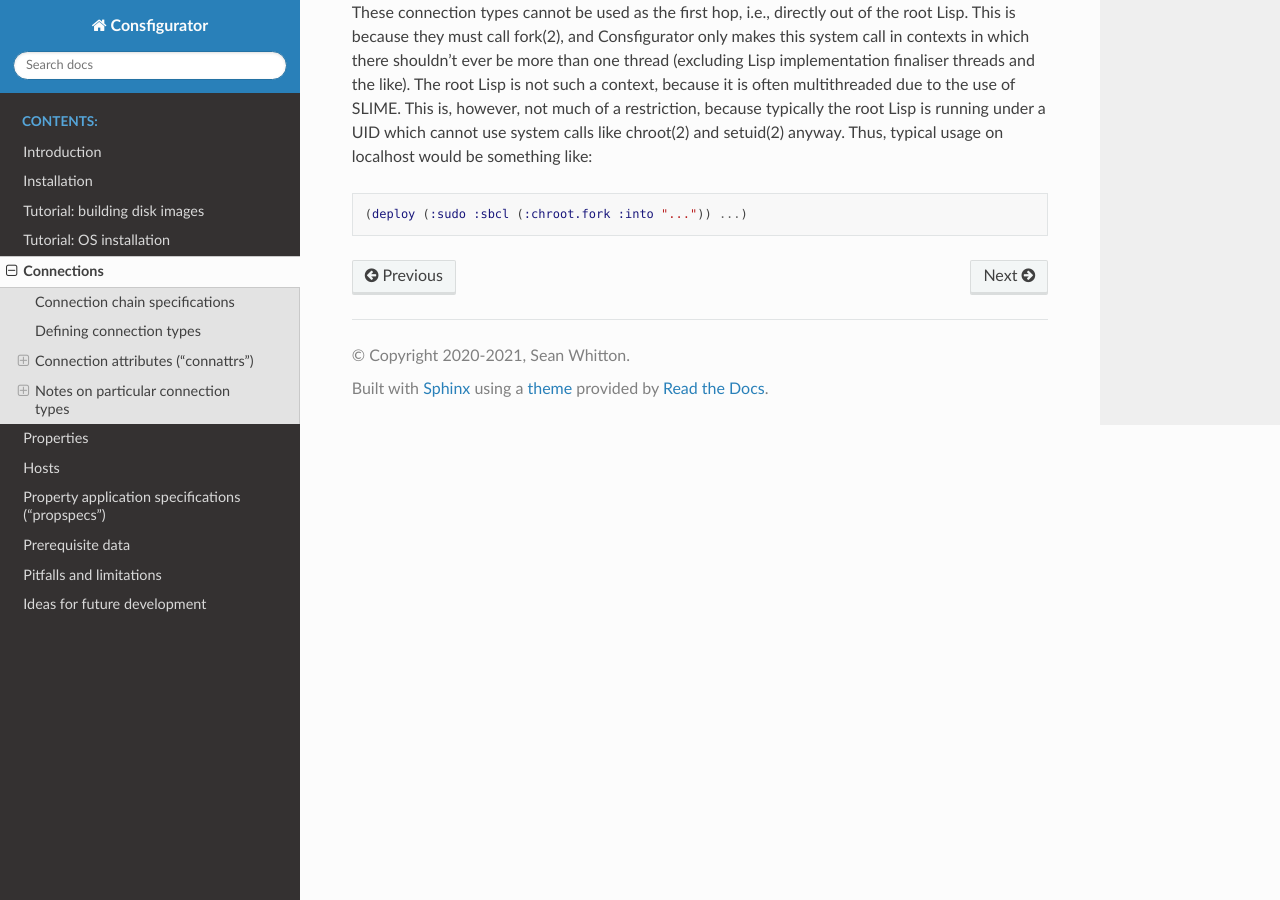
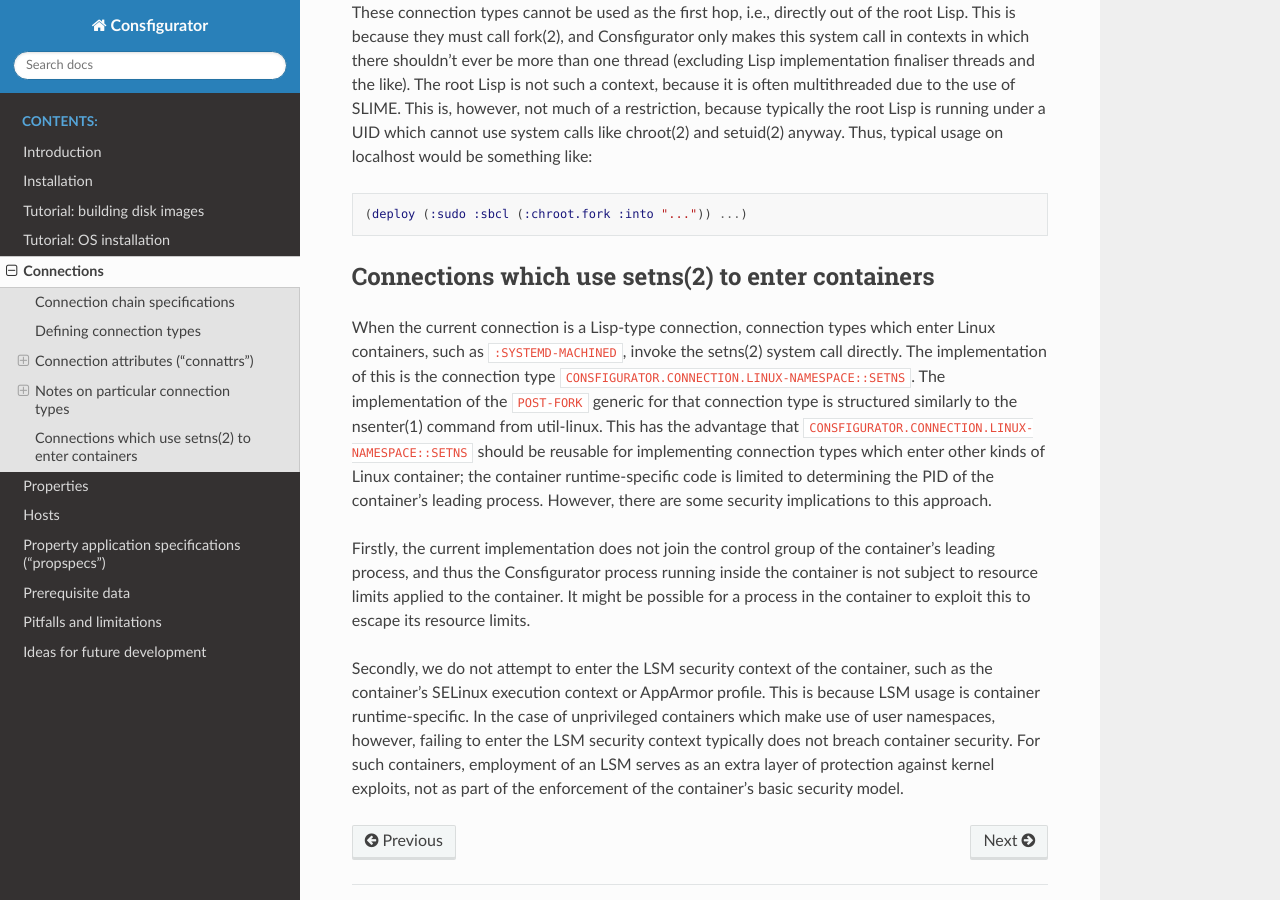
Before and after one commit to spwhitton/consfigurator, a Sphinx documentation site: the page built from doc/connections.rst, in a window 1280 px wide and 900 px high, scrolled down 2742 px. Built offline with Sphinx 7.4.7 and the Read the Docs theme 2.0.0, drawn with Linux system fonts in a browser that asks for light colours.

Commit message:
add Linux namespace-entering connections
Signed-off-by: Sean Whitton <spwhitton@spwhitton.name>

```diff
--- a/doc/connections.rst
+++ b/doc/connections.rst
@@ -139,3 +139,33 @@ like chroot(2) and setuid(2) anyway.  Thus, typical usage on localhost would
 be something like::
 
   (deploy (:sudo :sbcl (:chroot.fork :into "...")) ...)
+
+Connections which use setns(2) to enter containers
+--------------------------------------------------
+
+When the current connection is a Lisp-type connection, connection types which
+enter Linux containers, such as ``:SYSTEMD-MACHINED``, invoke the setns(2)
+system call directly.  The implementation of this is the connection type
+``CONSFIGURATOR.CONNECTION.LINUX-NAMESPACE::SETNS``.  The implementation of
+the ``POST-FORK`` generic for that connection type is structured similarly to
+the nsenter(1) command from util-linux.  This has the advantage that
+``CONSFIGURATOR.CONNECTION.LINUX-NAMESPACE::SETNS`` should be reusable for
+implementing connection types which enter other kinds of Linux container; the
+container runtime-specific code is limited to determining the PID of the
+container's leading process.  However, there are some security implications to
+this approach.
+
+Firstly, the current implementation does not join the control group of the
+container's leading process, and thus the Consfigurator process running inside
+the container is not subject to resource limits applied to the container.  It
+might be possible for a process in the container to exploit this to escape its
+resource limits.
+
+Secondly, we do not attempt to enter the LSM security context of the
+container, such as the container's SELinux execution context or AppArmor
+profile.  This is because LSM usage is container runtime-specific.  In the
+case of unprivileged containers which make use of user namespaces, however,
+failing to enter the LSM security context typically does not breach container
+security.  For such containers, employment of an LSM serves as an extra layer
+of protection against kernel exploits, not as part of the enforcement of the
+container's basic security model.
```
Also changed, not shown: doc/pitfalls.rst (+4 -3 lines), 8 other files.
